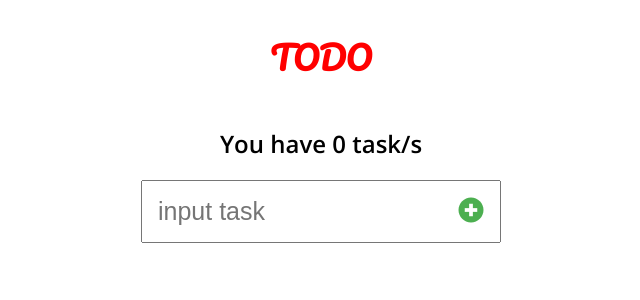
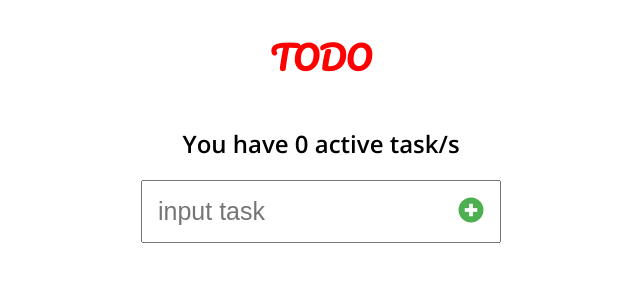
Before and after one commit to vadigru/Todo-list, a React app: page / in a window 1280 px wide. Shown: the top 300 px of the page, without its empty margins (319-959 px from the left). Built offline with nearby package versions, Linux system fonts and the light colour scheme.

Commit message:
Update header.jsx

```diff
--- a/src/components/header/header.jsx
+++ b/src/components/header/header.jsx
@@ -7,7 +7,7 @@ const Header = (props) => {
   return (
     <header className="header">
       <h1 className="header__title">TODO</h1>
-      <h2 className="header__tasks-count">You have {activeTasks.length} task/s</h2>
+      <h2 className="header__tasks-count">You have {activeTasks.length} active task/s</h2>
     </header>
   );
 };
```
